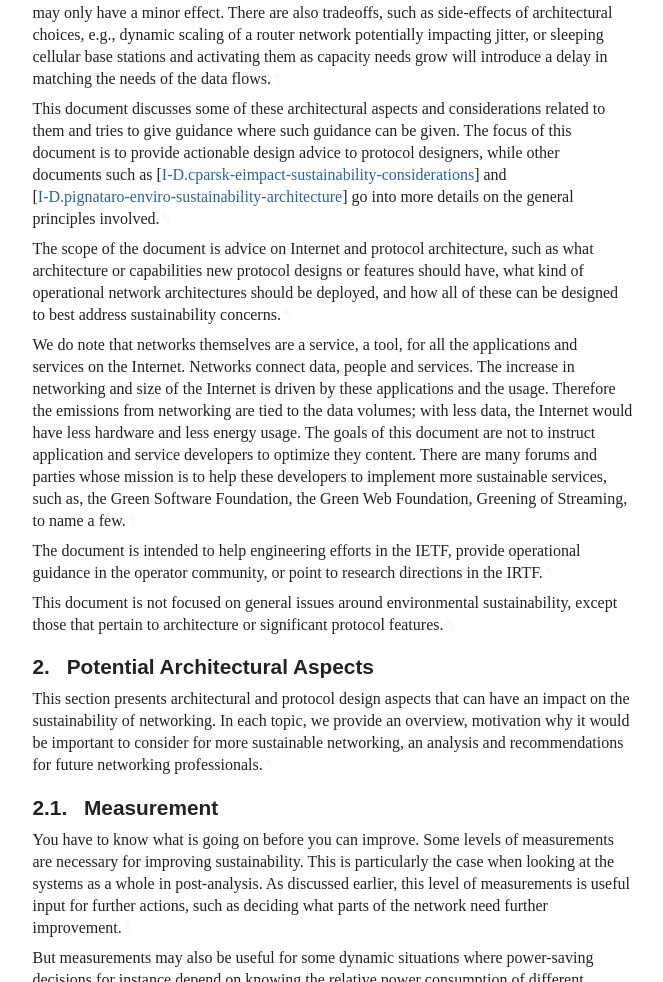
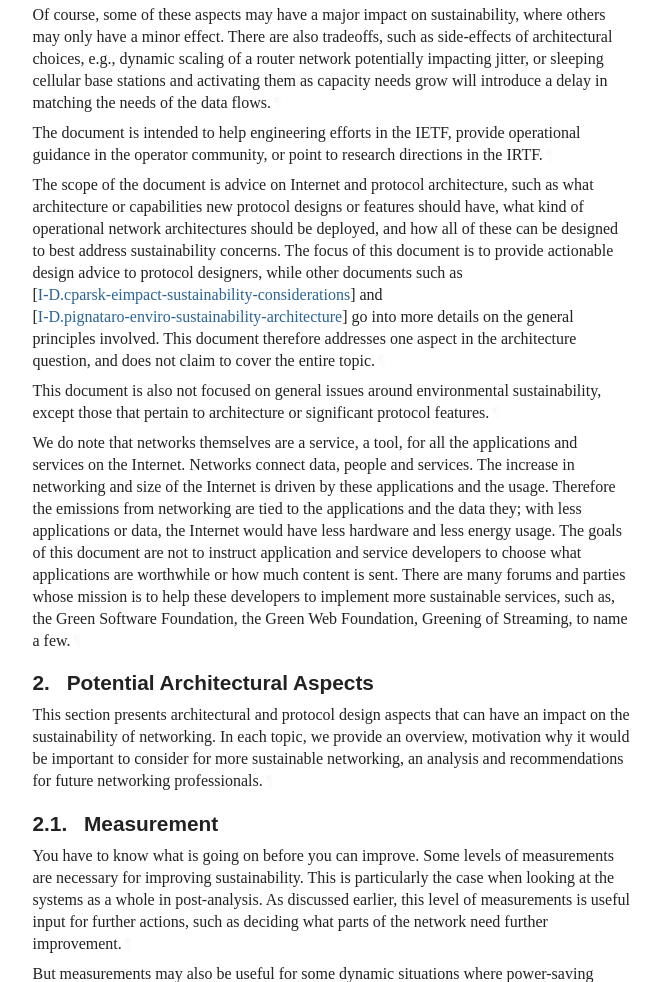
Before and after one commit to jariarkko/draft-eimpact-arch-considerations, a plain HTML site: page draft-various-eimpact-arch-considerations.html in a window 1280 px wide. Shown: the part 1818-2800 px from the top of the page, without its empty margins (92-755 px from the left). Drawn offline with Linux system fonts and the light colour scheme; a web font is replaced by a local one.

Commit message:
Script updating gh-pages from 15578a5. [ci skip]

```diff
--- a/draft-various-eimpact-arch-considerations.html
+++ b/draft-various-eimpact-arch-considerations.html
@@ -22,7 +22,9 @@
 <meta content="Jari Arkko" name="author">
 <meta content="
        This document discusses protocol and network architecture aspects that
-may have an impact on the sustainability of network technology.
+may have an impact on the sustainability of network technology. The
+focus is on providing guidelines that can be helpful for protocol
+designers and network architects.
     " name="description">
 <meta content="xml2rfc 3.28.0" name="generator">
 <meta content="next generation" name="keyword">
@@ -1151,7 +1153,9 @@ svg :is([fill="white"], [fill^="#fff"]) {
 <section id="section-abstract">
       <h2 id="abstract"><a href="#abstract" class="selfRef">Abstract</a></h2>
 <p id="section-abstract-1">This document discusses protocol and network architecture aspects that
-may have an impact on the sustainability of network technology.<a href="#section-abstract-1" class="pilcrow">¶</a></p>
+may have an impact on the sustainability of network technology. The
+focus is on providing guidelines that can be helpful for protocol
+designers and network architects.<a href="#section-abstract-1" class="pilcrow">¶</a></p>
 </section>
 <section class="note rfcEditorRemove" id="section-note.1">
       <h2 id="name-about-this-document">
@@ -1391,22 +1395,35 @@ examples.<a href="#section-1-6" class="pilcrow">¶</a></p>
 sustainability, where others may only have a minor effect.  There are
 also tradeoffs, such as side-effects of architectural choices, e.g.,
 dynamic scaling of a router network potentially impacting jitter, or sleeping cellular base stations and activating them as capacity needs grow will introduce a delay in matching the needs of the data flows.<a href="#section-1-7" class="pilcrow">¶</a></p>
-<p id="section-1-8">This document discusses some of these architectural aspects and
-considerations related to them and tries to give guidance where such
-guidance can be given. The focus of this document is to provide actionable design advice to protocol designers, while other documents such as <span>[<a href="#I-D.cparsk-eimpact-sustainability-considerations" class="cite xref">I-D.cparsk-eimpact-sustainability-considerations</a>]</span> and
-<span>[<a href="#I-D.pignataro-enviro-sustainability-architecture" class="cite xref">I-D.pignataro-enviro-sustainability-architecture</a>]</span> go into more details on the general principles involved.<a href="#section-1-8" class="pilcrow">¶</a></p>
+<p id="section-1-8">The document is intended to help engineering efforts in the IETF,
+provide operational guidance in the operator community, or point
+to research directions in the IRTF.<a href="#section-1-8" class="pilcrow">¶</a></p>
 <p id="section-1-9">The scope of the document is advice on Internet and protocol
 architecture, such as what architecture or capabilities new protocol
 designs or features should have, what kind of operational network
 architectures should be deployed, and how all of these can be designed
-to best address sustainability concerns.<a href="#section-1-9" class="pilcrow">¶</a></p>
-<p id="section-1-10">We do note that networks themselves are a service, a tool, for all the applications and services on the Internet. Networks connect data, people and services. The increase in networking and size of the Internet is driven by these applications and the usage. Therefore the emissions from networking are tied to the data volumes; with less data, the Internet would have less hardware and less energy usage. The goals of this document are not to instruct application and service developers to optimize they content. There are many forums and parties whose mission is to help these developers to implement more sustainable services, such as, the Green Software Foundation, the Green Web Foundation, Greening of Streaming, to name a few.<a href="#section-1-10" class="pilcrow">¶</a></p>
-<p id="section-1-11">The document is intended to help engineering efforts in the IETF,
-provide operational guidance in the operator community, or point
-to research directions in the IRTF.<a href="#section-1-11" class="pilcrow">¶</a></p>
-<p id="section-1-12">This document is not focused on general issues around environmental sustainability,
+to best address sustainability concerns.
+The focus of this document is to provide actionable design advice to protocol designers, while other documents such as <span>[<a href="#I-D.cparsk-eimpact-sustainability-considerations" class="cite xref">I-D.cparsk-eimpact-sustainability-considerations</a>]</span> and
+<span>[<a href="#I-D.pignataro-enviro-sustainability-architecture" class="cite xref">I-D.pignataro-enviro-sustainability-architecture</a>]</span> go into more
+details on the general principles involved. This document therefore
+addresses one aspect in the architecture question, and does not claim
+to cover the entire topic.<a href="#section-1-9" class="pilcrow">¶</a></p>
+<p id="section-1-10">This document is also not focused on general issues around environmental sustainability,
 except those that pertain to architecture or significant protocol
-features.<a href="#section-1-12" class="pilcrow">¶</a></p>
+features.<a href="#section-1-10" class="pilcrow">¶</a></p>
+<p id="section-1-11">We do note that networks themselves are a service, a tool, for all the
+applications and services on the Internet. Networks connect data,
+people and services. The increase in networking and size of the
+Internet is driven by these applications and the usage. Therefore the
+emissions from networking are tied to the applications and the data
+they; with less applications or data, the Internet would have less
+hardware and less energy usage. The goals of this document are not to
+instruct application and service developers to choose what
+applications are worthwhile or how much content is sent. There are
+many forums and parties whose mission is to help these developers to
+implement more sustainable services, such as, the Green Software
+Foundation, the Green Web Foundation, Greening of Streaming, to name a
+few.<a href="#section-1-11" class="pilcrow">¶</a></p>
 </section>
 </div>
 <div id="potential-architectural-aspects">
@@ -2365,7 +2382,7 @@ development.<a href="#appendix-A-2" class="pilcrow">¶</a></p>
 <div dir="auto" class="left"><span class="org">Blue Fern Consulting</span></div>
 <div class="email">
 <span>Email:</span>
-<a href="mailto:pignata@gmail.com" class="email">pignata@gmail.com</a>
+<a href="mailto:cpignata@gmail.com,%20carlos@bluefern.consulting" class="email">cpignata@gmail.com, carlos@bluefern.consulting</a>
 </div>
 </address>
 <address class="vcard">
```
Also changed, not shown: index.html (+1 -1 lines), draft-various-eimpact-arch-considerations.txt.
